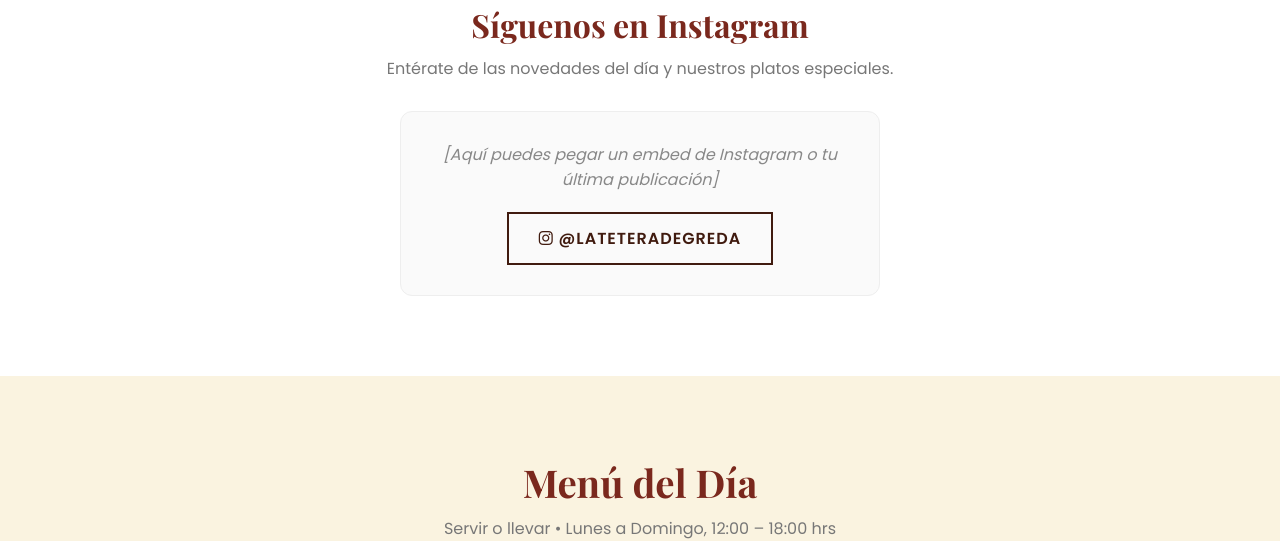
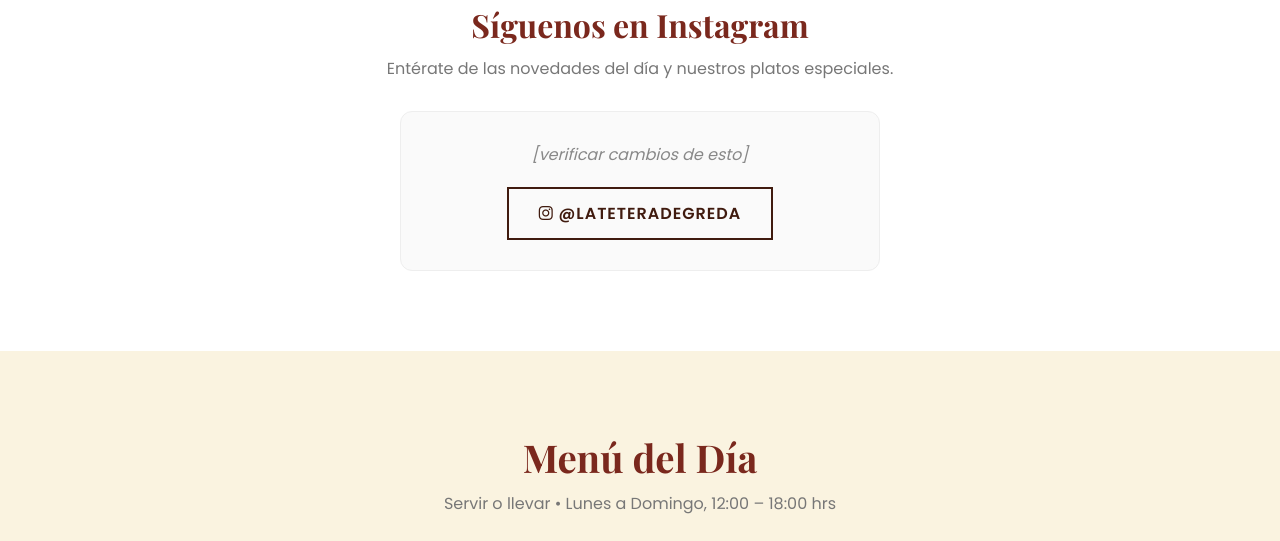
Before and after one commit to chanchisco/tetera-de-greda-web, a plain HTML site: page index.html in a window 1280 px wide. Shown: the part 2117-2658 px from the top of the page. Drawn offline with nearby package versions, Linux system fonts and the light colour scheme; a web font is replaced by a local one.

Commit message:
Update Instagram embed placeholder text

```diff
--- a/index.html
+++ b/index.html
@@ -195,7 +195,7 @@
         <h2>Síguenos en Instagram</h2>
         <p>Entérate de las novedades del día y nuestros platos especiales.</p>
         <div class="insta-box">
-            <p><i>[Aquí puedes pegar un embed de Instagram o tu última publicación]</i></p>
+            <p><i>[verificar cambios de esto]</i></p>
             <a href="https://www.instagram.com/lateteradegreda" target="_blank" class="btn-outline">
                 <i class="fa-brands fa-instagram"></i> @lateteradegreda
             </a>
```
